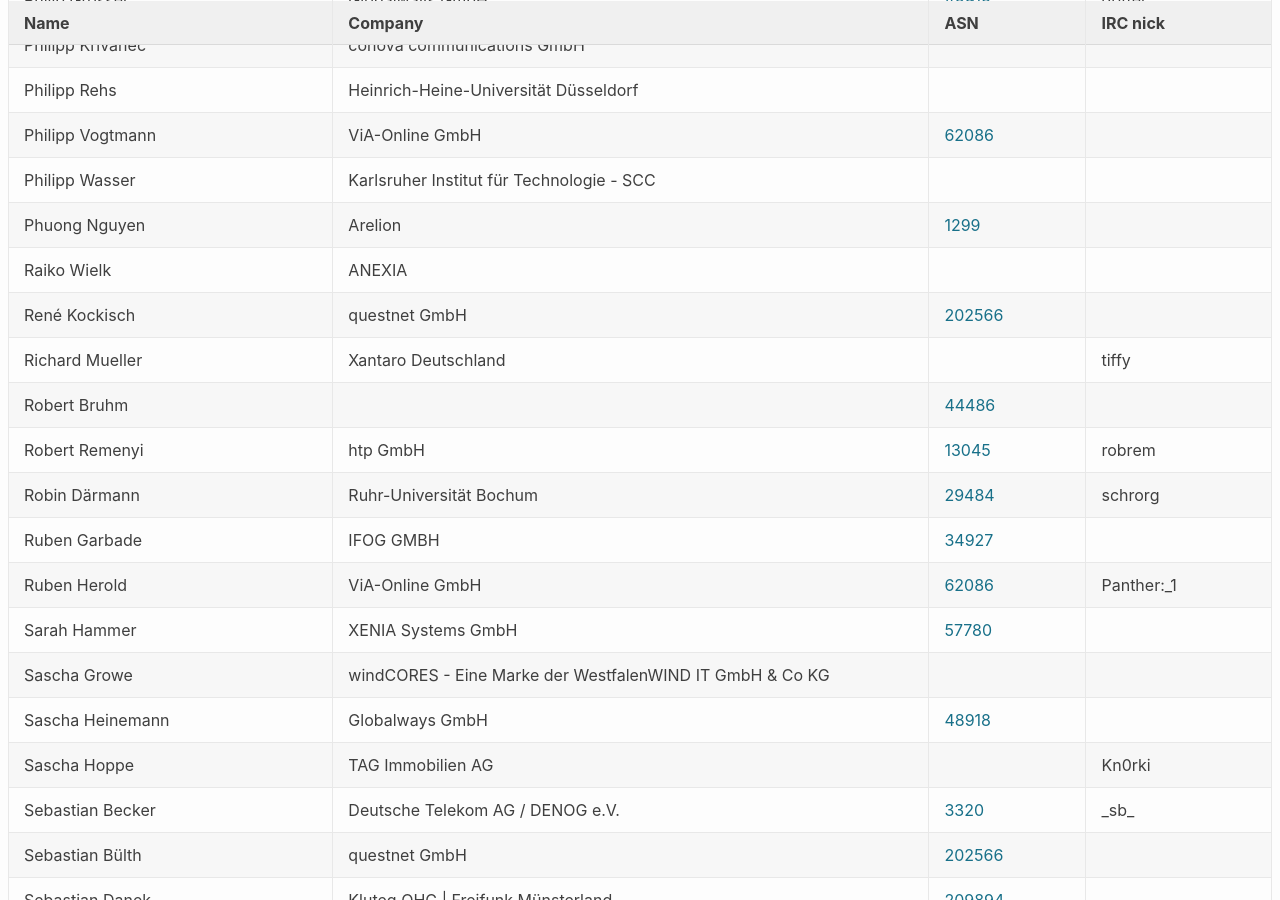
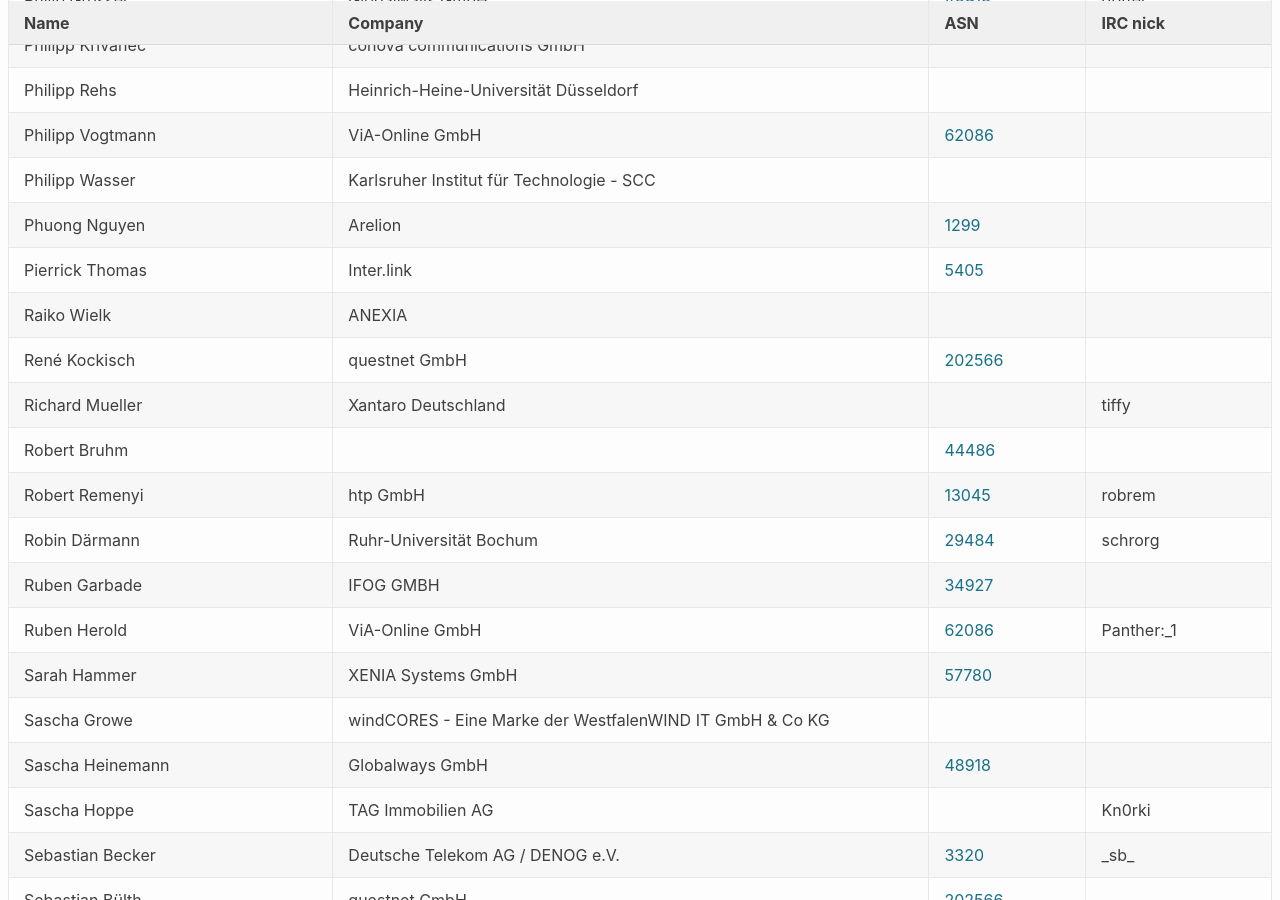
Before and after one commit to denog/pretix-attendeelist, a Jekyll site: the page built from denog15/index.md, in a window 1280 px wide and 900 px high, scrolled down 12169 px. Built offline with Jekyll 4.4.1, drawn with Linux system fonts in a browser that asks for light colours; some of the changed text lies outside the part shown.

Commit message:
Latest data: Wed Oct 25 11:28:07 UTC 2023

```diff
--- a/_data/attendees_denog15_onsite.json
+++ b/_data/attendees_denog15_onsite.json
@@ -1632,6 +1632,12 @@
     "asn": "1299"
   },
   {
+    "name": "Pierrick Thomas",
+    "company": "Inter.link",
+    "irc": null,
+    "asn": "5405"
+  },
+  {
     "name": "Raiko Wielk",
     "company": "ANEXIA",
     "irc": null,
@@ -1818,6 +1824,12 @@
     "asn": null
   },
   {
+    "name": "Simon Polack",
+    "company": "Inter.link",
+    "irc": null,
+    "asn": "5405"
+  },
+  {
     "name": "Simon Terzenbach",
     "company": "WOBCOM GmbH",
     "irc": null,
```
